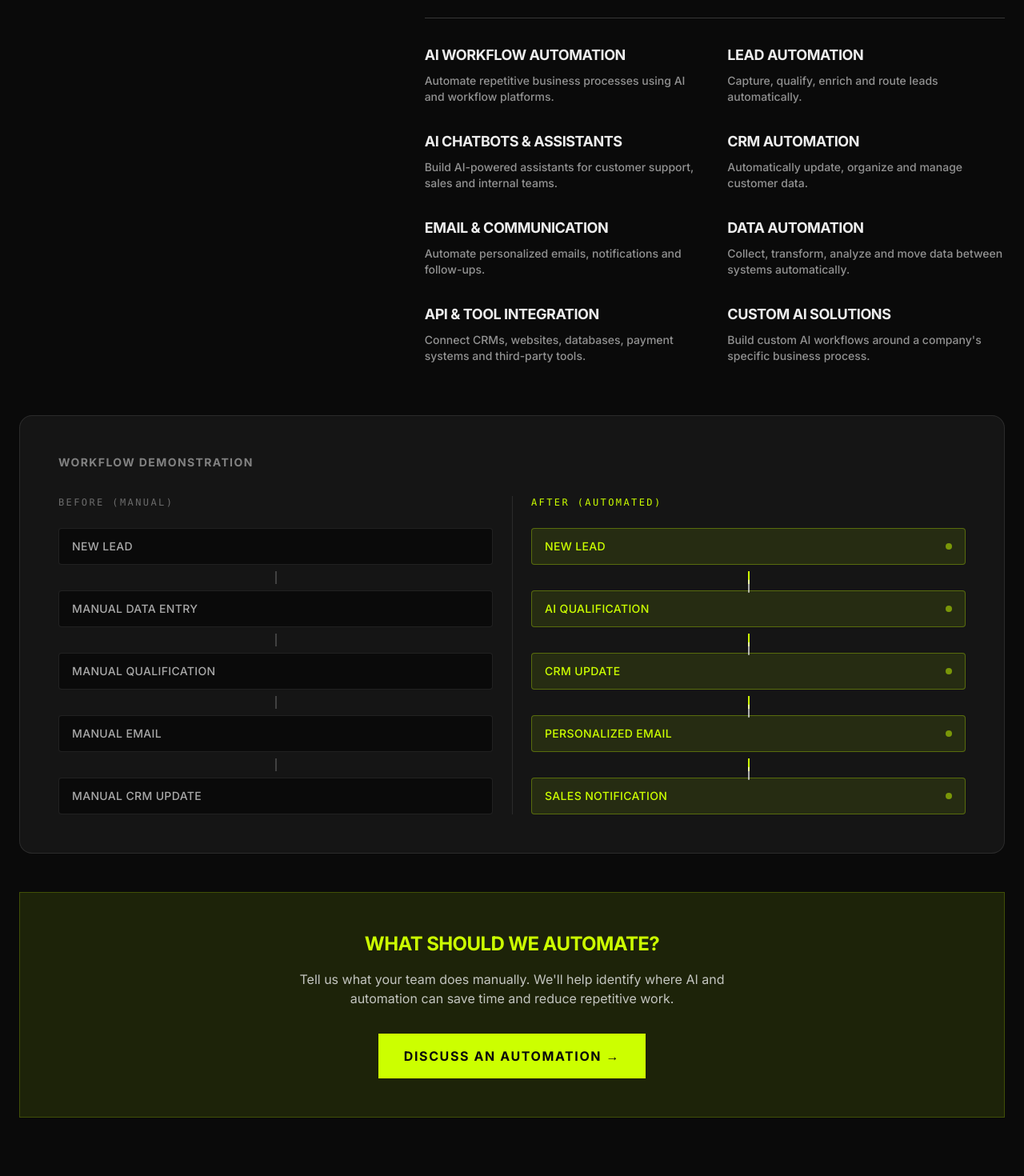
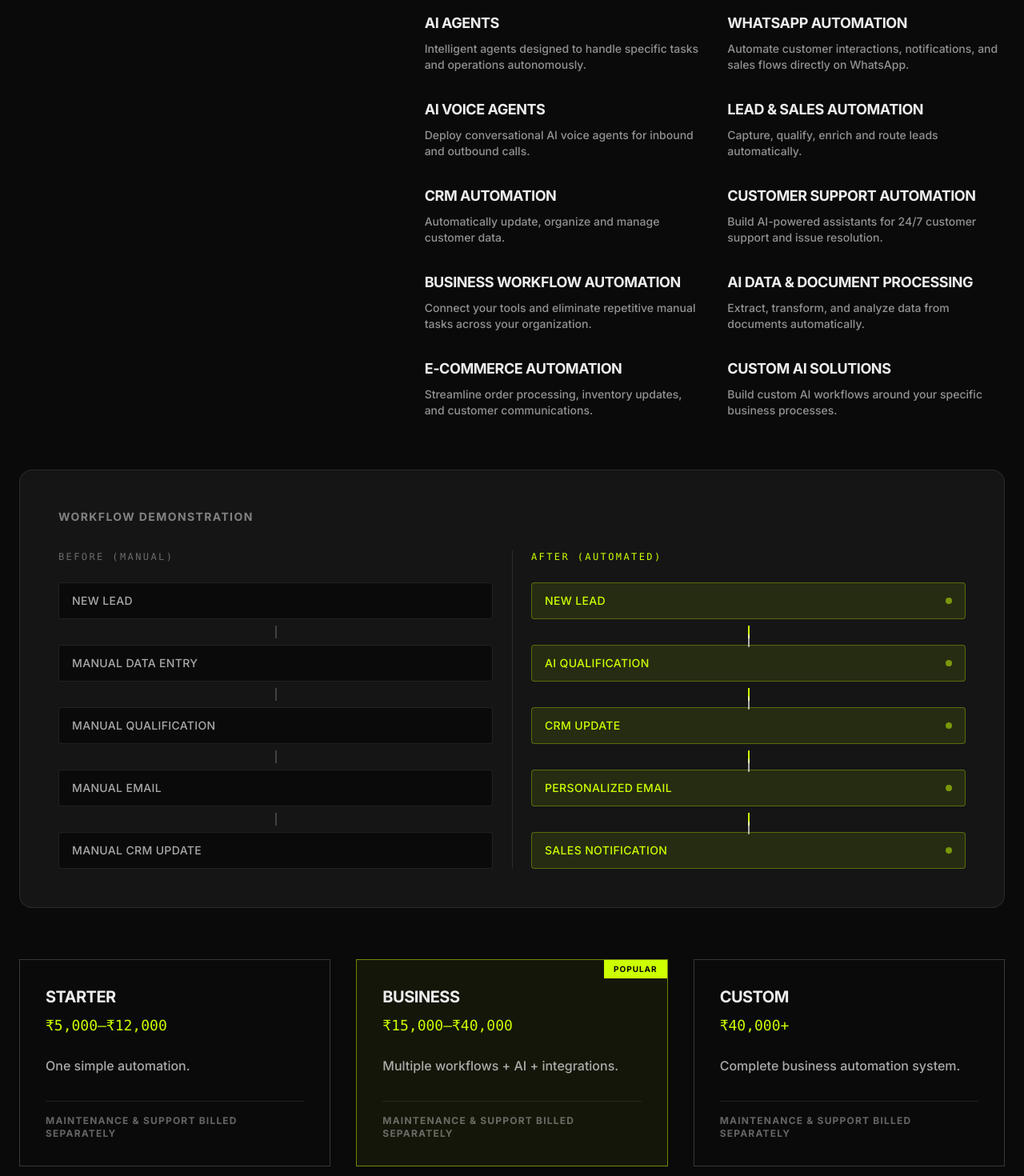
Before and after one commit to Mraushan28/DigiLo, a Next.js app: page / in a window 1280 px wide. Shown: the part 1980-3450 px from the top of the page at 80% size. Built offline with nearby package versions, Linux system fonts and the light colour scheme; no server answers.

Commit message:
feat: update AI Automation services list and add pricing packages

```diff
--- a/src/components/sections/Services.tsx
+++ b/src/components/sections/Services.tsx
@@ -19,26 +19,28 @@ export default function Services() {
             <div className="lg:w-1/3">
               <span className="text-xl md:text-3xl font-mono text-accent mb-4 block">01</span>
               <h3 className="text-4xl md:text-6xl lg:text-7xl font-bold uppercase tracking-tighter leading-none text-accent">
-                AI<br/>AUTOMATION
+                DIGILO AI<br/>AUTOMATION
               </h3>
             </div>
             <div className="lg:w-2/3">
               <h4 className="text-2xl md:text-4xl font-bold uppercase tracking-tight mb-6">
-                TURN REPETITIVE WORK INTO AUTOMATED SYSTEMS.
+                AUTOMATE. INTEGRATE. GROW.
               </h4>
               <p className="text-xl md:text-2xl text-foreground/80 font-medium mb-12 max-w-3xl">
                 From lead generation to internal operations, Digilo builds AI-powered workflows that connect your tools, eliminate repetitive tasks and help your team focus on higher-value work.
               </p>
 
               <div className="grid grid-cols-1 md:grid-cols-2 gap-8 pt-8 border-t border-foreground/20">
-                <ServiceDetail title="AI WORKFLOW AUTOMATION" desc="Automate repetitive business processes using AI and workflow platforms." />
-                <ServiceDetail title="LEAD AUTOMATION" desc="Capture, qualify, enrich and route leads automatically." />
-                <ServiceDetail title="AI CHATBOTS & ASSISTANTS" desc="Build AI-powered assistants for customer support, sales and internal teams." />
-                <ServiceDetail title="CRM AUTOMATION" desc="Automatically update, organize and manage customer data." />
-                <ServiceDetail title="EMAIL & COMMUNICATION" desc="Automate personalized emails, notifications and follow-ups." />
-                <ServiceDetail title="DATA AUTOMATION" desc="Collect, transform, analyze and move data between systems automatically." />
-                <ServiceDetail title="API & TOOL INTEGRATION" desc="Connect CRMs, websites, databases, payment systems and third-party tools." />
-                <ServiceDetail title="CUSTOM AI SOLUTIONS" desc="Build custom AI workflows around a company's specific business process." />
+                <ServiceDetail title="AI Agents" desc="Intelligent agents designed to handle specific tasks and operations autonomously." />
+                <ServiceDetail title="WhatsApp Automation" desc="Automate customer interactions, notifications, and sales flows directly on WhatsApp." />
+                <ServiceDetail title="AI Voice Agents" desc="Deploy conversational AI voice agents for inbound and outbound calls." />
+                <ServiceDetail title="Lead & Sales Automation" desc="Capture, qualify, enrich and route leads automatically." />
+                <ServiceDetail title="CRM Automation" desc="Automatically update, organize and manage customer data." />
+                <ServiceDetail title="Customer Support Automation" desc="Build AI-powered assistants for 24/7 customer support and issue resolution." />
+                <ServiceDetail title="Business Workflow Automation" desc="Connect your tools and eliminate repetitive manual tasks across your organization." />
+                <ServiceDetail title="AI Data & Document Processing" desc="Extract, transform, and analyze data from documents automatically." />
+                <ServiceDetail title="E-commerce Automation" desc="Streamline order processing, inventory updates, and customer communications." />
+                <ServiceDetail title="Custom AI Solutions" desc="Build custom AI workflows around your specific business processes." />
               </div>
             </div>
           </div>
@@ -76,6 +78,31 @@ export default function Services() {
                   <FlowStep text="Sales Notification" active />
                 </div>
               </div>
+            </div>
+          </div>
+
+          {/* Packages */}
+          <div className="mt-16 mb-16 grid grid-cols-1 md:grid-cols-3 gap-8">
+            <div className="p-8 border border-foreground/20 bg-background flex flex-col">
+              <h5 className="text-xl font-bold uppercase tracking-tight mb-2">Starter</h5>
+              <div className="text-accent font-mono text-lg mb-6">₹5,000–₹12,000</div>
+              <p className="text-foreground/70 font-medium flex-grow mb-8">One simple automation.</p>
+              <div className="text-xs font-bold uppercase tracking-widest text-foreground/40 border-t border-foreground/10 pt-4">Maintenance & support billed separately</div>
+            </div>
+
+            <div className="p-8 border border-accent/50 bg-accent/5 flex flex-col relative">
+              <div className="absolute top-0 right-0 bg-accent text-background text-[10px] font-bold uppercase tracking-widest px-3 py-1">Popular</div>
+              <h5 className="text-xl font-bold uppercase tracking-tight mb-2">Business</h5>
+              <div className="text-accent font-mono text-lg mb-6">₹15,000–₹40,000</div>
+              <p className="text-foreground/70 font-medium flex-grow mb-8">Multiple workflows + AI + integrations.</p>
+              <div className="text-xs font-bold uppercase tracking-widest text-foreground/40 border-t border-foreground/10 pt-4">Maintenance & support billed separately</div>
+            </div>
+
+            <div className="p-8 border border-foreground/20 bg-background flex flex-col">
+              <h5 className="text-xl font-bold uppercase tracking-tight mb-2">Custom</h5>
+              <div className="text-accent font-mono text-lg mb-6">₹40,000+</div>
+              <p className="text-foreground/70 font-medium flex-grow mb-8">Complete business automation system.</p>
+              <div className="text-xs font-bold uppercase tracking-widest text-foreground/40 border-t border-foreground/10 pt-4">Maintenance & support billed separately</div>
             </div>
           </div>
 
```
